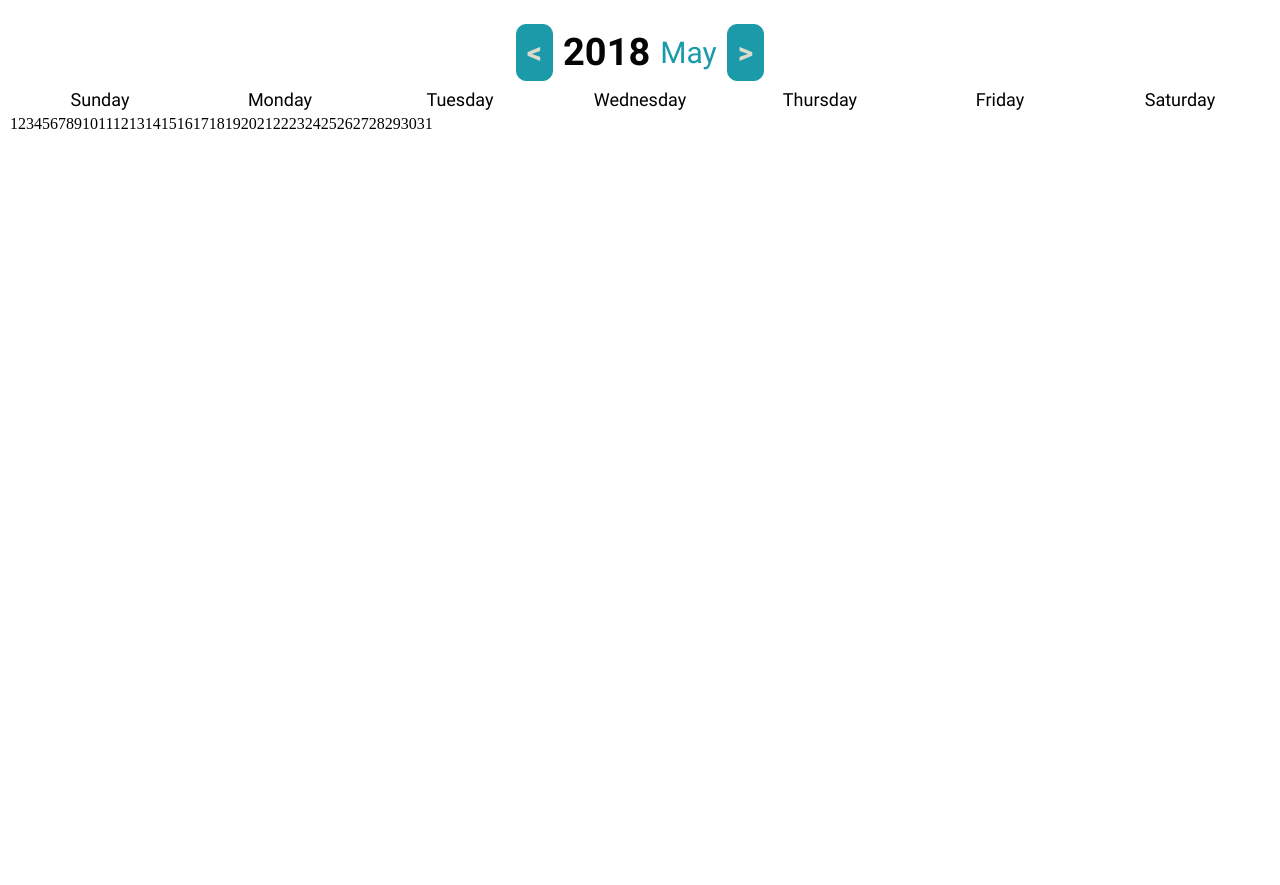
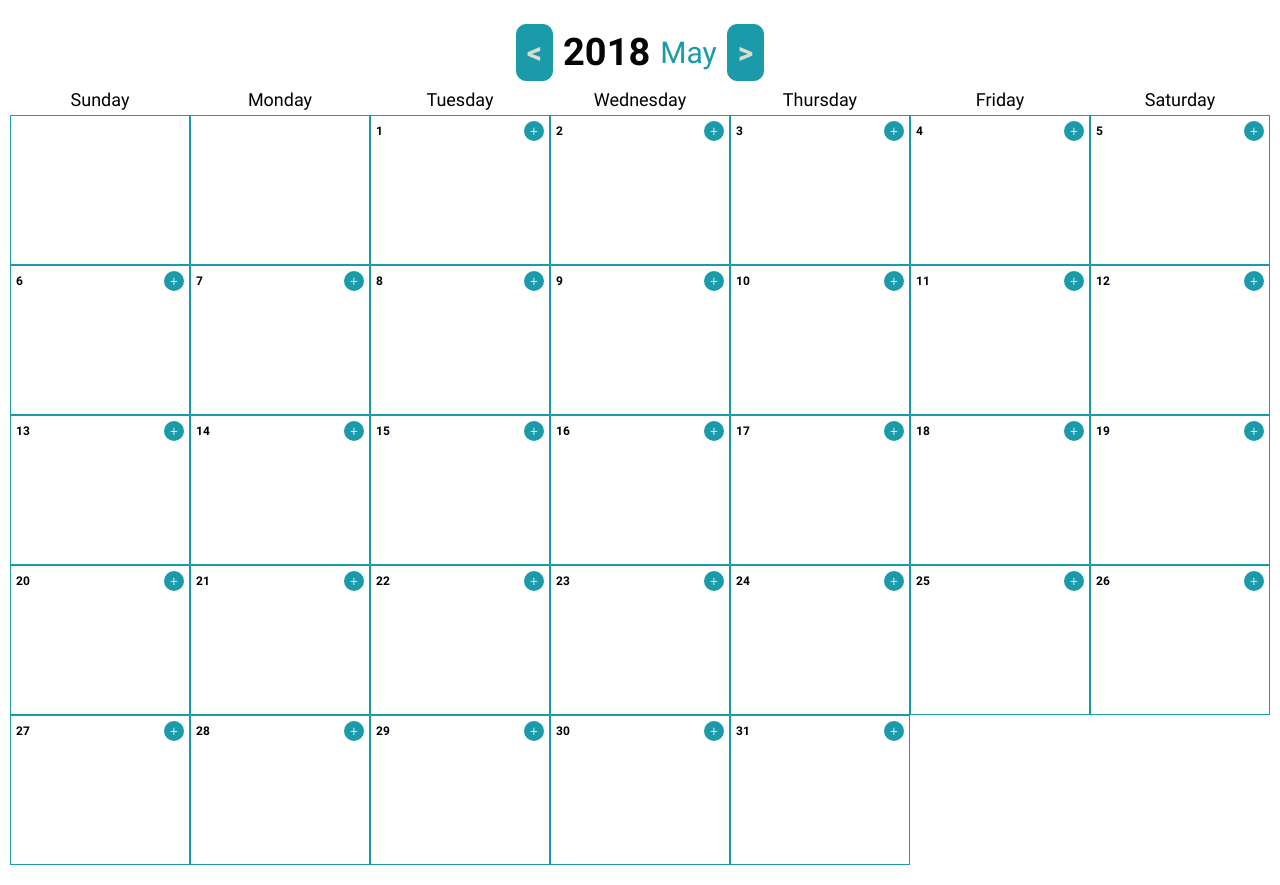
Before and after one commit to gusbueno/calendar-app, a React app: page / in a window 1280 px wide. Before the commit the page ends 800 px from the top, so only its background shows below. Built offline with nearby package versions, Linux system fonts and the light colour scheme.

Commit message:
display month with all days with the add event button

```diff
--- /dev/null
+++ b/src/js/actions/eventDetail.js
@@ -0,0 +1,11 @@
+import axios from 'axios'
+
+import { ON_OPEN_EVENT_DETAIL } from '../constants/ActionTypes'
+
+export const onOpenEventDetail = (isEditMode, data) => {
+  return {
+    type: ON_OPEN_EVENT_DETAIL,
+    isEditMode,
+    data
+  }
+}
--- /dev/null
+++ b/src/js/components/day/Day.js
@@ -0,0 +1,33 @@
+import React from 'react'
+import PropTypes from 'prop-types'
+
+import styles from './Day.scss'
+
+const Day = ({ dayNumber, onAddEvent, tsDate }) => {
+  if (!dayNumber) {
+    return <div className={styles.day} />
+  }
+
+  return (
+    <div className={styles.day}>
+      <div className={styles['day-header']}>
+        <span>{dayNumber}</span>
+        <div className={styles['add-event-btn']} onClick={() => onAddEvent(tsDate)}>
+          <span>+</span>
+        </div>
+      </div>
+    </div>
+  )
+}
+
+Day.propTypes = {
+  dayNumber: PropTypes.number,
+  onAddEvent: PropTypes.func,
+  tsDate: PropTypes.number
+}
+
+Day.defaultProps = {
+  onAddEvent: () => {}
+}
+
+export default Day
--- /dev/null
+++ b/src/js/components/day/Day.scss
@@ -0,0 +1,42 @@
+@import "../../../styles/variables";
+
+.day {
+  padding: 5px;
+  box-sizing: border-box;
+  border: 1px solid $color-green;
+  width: 180px;
+  height: 150px;
+  display: flex;
+  flex-direction: column;
+
+  .day-header {
+    display: flex;
+    justify-content: space-between;
+    align-items: center;
+
+    >span {
+      font-size: 12px;
+      font-family: 'Roboto-Bold';
+    }
+
+    .add-event-btn {
+      width: 20px;
+      height: 20px;
+      border-radius: 50%;
+      background-color: $color-green;
+      display: flex;
+      justify-content: center;
+      align-items: center;
+      &:hover {
+        cursor: pointer;
+      }
+
+      span {
+        color: $color-white;
+        font-size: 14px;
+        font-family: 'Roboto-Light';
+        text-align: center;
+      }
+    }
+  }
+}
--- a/src/js/components/month/Month.js
+++ b/src/js/components/month/Month.js
@@ -1,8 +1,9 @@
 import React from 'react'
-import propTypes from 'prop-types'
+import PropTypes from 'prop-types'
 import moment from 'moment'
 
 import styles from './Month.scss'
+import Day from '../day/Day'
 
 const renderWeekDays = () => {
   return moment.weekdays().map((weekDay, index) => {
@@ -14,29 +15,37 @@ const renderWeekDays = () => {
   })
 }
 
-const renderMonthDays = (daysInMonth) => {
-  return Array(daysInMonth).fill().map((_, i) => {
-    const dayNumber = i + 1
-    return <span key={i}>{dayNumber}</span>
+const renderMonthDays = (year, month, daysInMonth, onAddEvent) => {
+  const firstMonthDayOnWeek = moment(`${year}-${month}-1`, ['YYYY-M-D']).weekday()
+  let dayNumber = 0
+  return Array(daysInMonth + firstMonthDayOnWeek).fill().map((_, i) => {
+    if (i >= firstMonthDayOnWeek) {
+      dayNumber += 1
+      const tsDate = moment(`${year}-${month}-${dayNumber}`, ['YYYY-M-D']).unix()
+      const data = { tsDate }
+      return <Day key={i} dayNumber={dayNumber} onAddEvent={() => onAddEvent(data)} tsDate={tsDate} />
+    }
+    return <Day key={i} />
   })
 }
 
-const Month = ({ month, daysInMonth }) => {
+const Month = ({ year, month, daysInMonth, onAddEvent }) => {
   return (
     <div className={styles.month}>
       <div className={styles['month-header']}>
         {renderWeekDays()}
       </div>
       <div className={styles['month-days']}>
-        {renderMonthDays(daysInMonth)}
+        {renderMonthDays(year, month, daysInMonth, onAddEvent)}
       </div>
     </div>
   )
 }
 
 Month.propTypes = {
-  month: propTypes.number.isRequired,
-  daysInMonth: propTypes.number.isRequired
+  year: PropTypes.number.isRequired,
+  month: PropTypes.number.isRequired,
+  daysInMonth: PropTypes.number.isRequired
 }
 
 export default Month
--- a/src/js/components/month/Month.scss
+++ b/src/js/components/month/Month.scss
@@ -19,4 +19,10 @@
       }
     }
   }
+
+  .month-days {
+    width: 1260px;
+    display: flex;
+    flex-wrap: wrap;
+  }
 }
--- a/src/js/constants/ActionTypes.js
+++ b/src/js/constants/ActionTypes.js
@@ -0,0 +1 @@
+export const ON_OPEN_EVENT_DETAIL = 'ON_OPEN_EVENT_DETAIL'
--- a/src/js/containers/calendar/Calendar.js
+++ b/src/js/containers/calendar/Calendar.js
@@ -1,10 +1,11 @@
 import React, { PureComponent } from 'react'
-import propTypes from 'prop-types'
+import PropTypes from 'prop-types'
 import { connect } from 'react-redux'
 import moment from 'moment'
 
 import styles from './Calendar.scss'
 import Month from '../../components/month/Month'
+import { onOpenEventDetail } from '../../actions/eventDetail'
 
 class Calendar extends PureComponent {
   constructor (props) {
@@ -25,22 +26,22 @@ class Calendar extends PureComponent {
   }
 
   _previousMonth () {
-    const previousDate = moment(`${this.state.month}-${this.state.year}`, 'M-YYYY').subtract(1, 'months')
+    const previousDate = moment(`${this.state.month}-${this.state.year}`, ['M-YYYY']).subtract(1, 'months')
     const year = Number(previousDate.format('YYYY'))
     const month = Number(previousDate.format('M'))
     this.setState({ year, month })
   }
 
   _nextMonth () {
-    const nextDate = moment(`${this.state.month}-${this.state.year}`, 'M-YYYY').add(1, 'months')
+    const nextDate = moment(`${this.state.month}-${this.state.year}`, ['M-YYYY']).add(1, 'months')
     const year = Number(nextDate.format('YYYY'))
     const month = Number(nextDate.format('M'))
     this.setState({ year, month })
   }
 
   render () {
-    const monthName = moment(this.state.month, 'MM').format('MMMM')
-    const daysInMonth = moment(`${this.state.year}-${this.state.month}`).daysInMonth()
+    const monthName = moment(this.state.month, ['MM']).format('MMMM')
+    const daysInMonth = moment(`${this.state.year}-${this.state.month}`, ['YYYY-MM']).daysInMonth()
     return (
       <div className={styles.calendar}>
         <div className={styles['calendar-header']}>
@@ -55,10 +56,22 @@ class Calendar extends PureComponent {
             <span>{'>'}</span>
           </div>
         </div>
-        <Month month={this.state.month} daysInMonth={daysInMonth} />
+        <Month year={this.state.year} month={this.state.month} daysInMonth={daysInMonth} onAddEvent={this.props.onAddEvent} />
       </div>
     )
   }
 }
 
-export default connect(null, {})(Calendar)
+const mapDispatchToProps = (dispatch) => {
+  return ({
+    onAddEvent: (data) => {
+      dispatch(onOpenEventDetail(true, data))
+    }
+  })
+}
+
+Calendar.propTypes = {
+  onAddEvent: PropTypes.func.isRequired
+}
+
+export default connect(null, mapDispatchToProps)(Calendar)
--- a/src/js/containers/calendar/Calendar.scss
+++ b/src/js/containers/calendar/Calendar.scss
@@ -10,6 +10,7 @@
   .calendar-header {
     display: flex;
     align-items: center;
+    justify-content: space-between;
 
     .previous-btn, .next-btn {
       padding: 10px;
--- /dev/null
+++ b/src/js/reducers/eventDetail.js
@@ -0,0 +1,20 @@
+import { ON_OPEN_EVENT_DETAIL } from '../constants/ActionTypes'
+
+const initialState = {
+  isEditMode: false,
+  isOpen: false,
+  data: {}
+}
+
+const eventDetail = (state = initialState, action) => {
+  switch (action.type) {
+    case ON_OPEN_EVENT_DETAIL:
+      const { isEditMode, data } = action
+      console.log(data)
+      return { ...state, isEditMode, data, isOpen: true }
+    default:
+      return state
+  }
+}
+
+export default eventDetail
--- a/src/js/reducers/index.js
+++ b/src/js/reducers/index.js
@@ -1,6 +1,9 @@
 import { combineReducers } from 'redux'
 
+import eventDetail from './eventDetail'
+
 const rootReducer = combineReducers({
+  eventDetail
 })
 
 export default rootReducer
```
